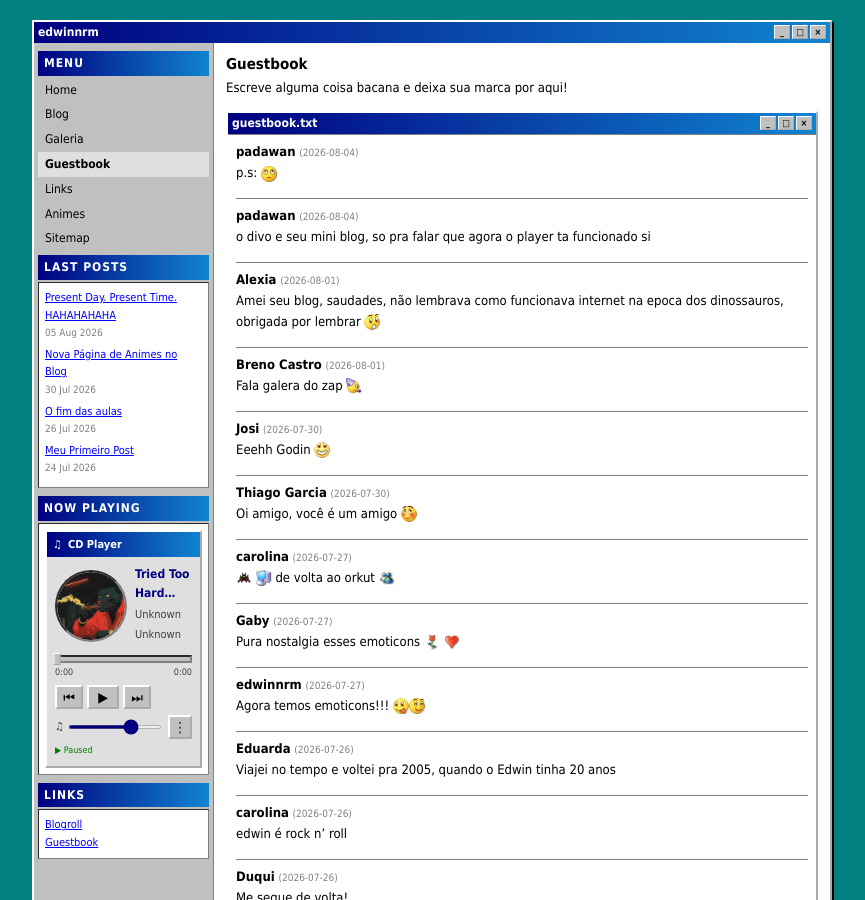
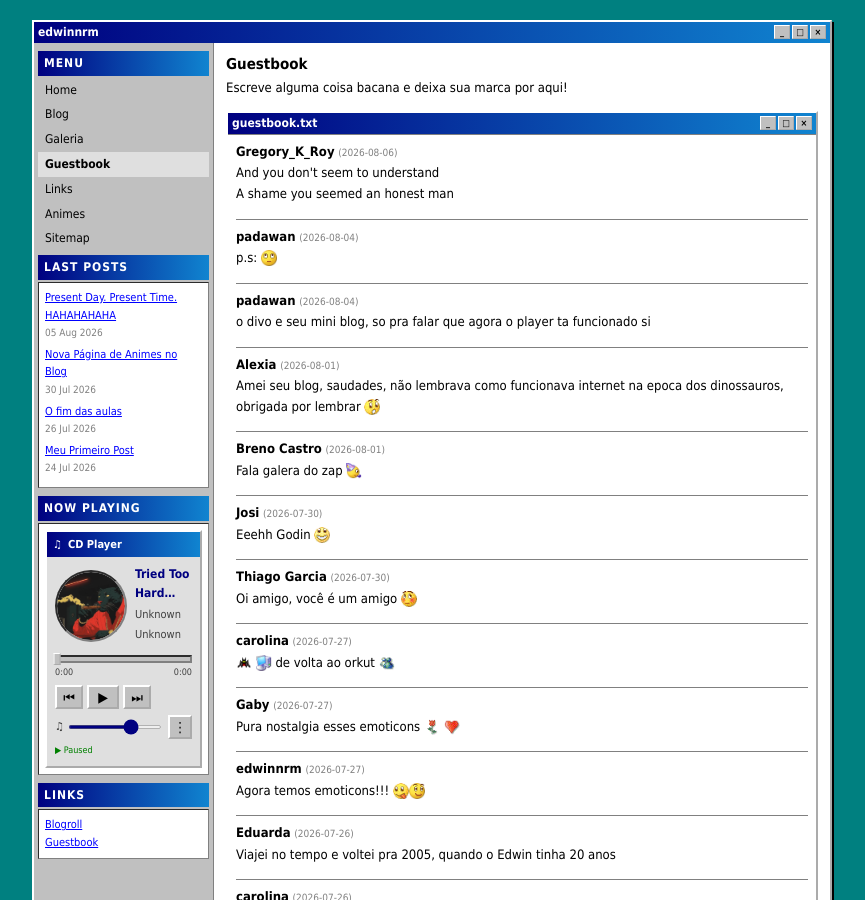
Before and after one commit to EdwinNRM/Blog, a Jekyll site: the page built from pages/guestbook.md, in a window 1280 px wide and 900 px high. Shown: the whole window, without its empty margins (208-1073 px from the left). Built offline with Jekyll 4.4.1, drawn with Linux system fonts in a browser that asks for light colours.

Commit message:
Add guestbook from Gregory_K_Roy

```diff
--- a/_data/guestbook.yml
+++ b/_data/guestbook.yml
@@ -67,3 +67,7 @@
 - name: "padawan"
   date: "2026-08-04"
   message: "p.s: :thinking:"
+
+- name: "Gregory_K_Roy"
+  date: "2026-08-06"
+  message: "And you don't seem to understand\nA shame you seemed an honest man"
```
